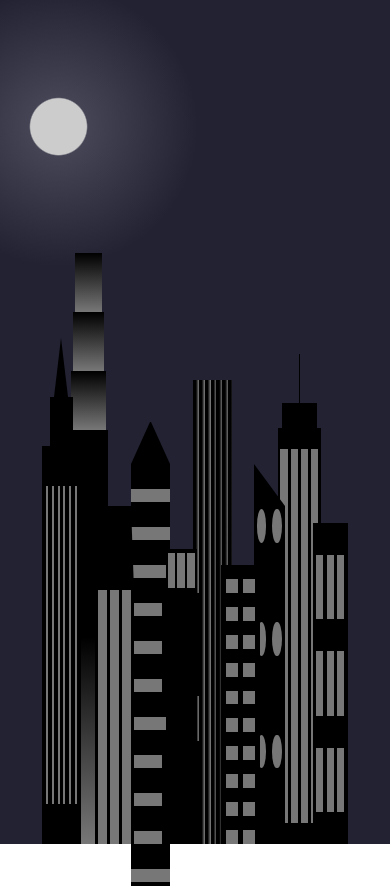
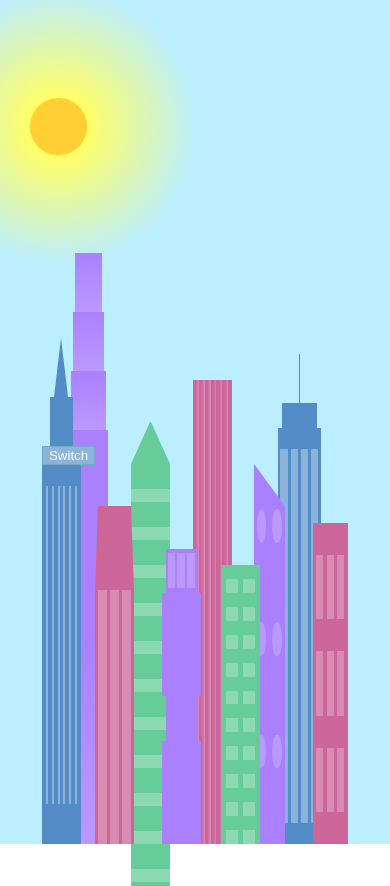
Before and after one commit to TugceVG/html-css, a plain HTML site: page city-skyline/index.html in a window 390 px wide. Drawn offline with Linux system fonts and the light colour scheme.

Commit message:
feat(city-skyline) : add theme feature

```diff
--- a/city-skyline/index.html
+++ b/city-skyline/index.html
@@ -43,7 +43,7 @@
         <div class="fb1 building-wrap">
             <div class="fb1a"></div>
             <div class="fb1b"></div>
-            <div class="fb1c"></div>
+            <div class="fb1c"><button id="switch" onclick="toggleTheme()">Switch</button></div>
         </div>
         <div class="fb2">
             <div class="fb2a"></div>
@@ -80,6 +80,7 @@
         <div></div>
         <div></div>
     </div>
+    <script src="script.js"></script>
 </body>
 
 </html>
--- /dev/null
+++ b/city-skyline/script.js
@@ -0,0 +1,21 @@
+// function to set a given theme/color-scheme
+function setTheme(themeName) {
+    localStorage.setItem('theme', themeName);
+    document.documentElement.className = themeName;
+}
+// function to toggle between light and dark theme
+function toggleTheme() {
+    if (localStorage.getItem('theme') === 'theme-dark') {
+        setTheme('theme-light');
+    } else {
+        setTheme('theme-dark');
+    }
+}
+// Immediately invoked function to set the theme on initial load
+(function () {
+    if (localStorage.getItem('theme') === 'theme-dark') {
+        setTheme('theme-dark');
+    } else {
+        setTheme('theme-light');
+    }
+})();
--- a/city-skyline/styles.css
+++ b/city-skyline/styles.css
@@ -1,4 +1,4 @@
-:root {
+/* :root {
     --building-color1: #aa80ff;
     --building-color2: #66cc99;
     --building-color3: #cc6699;
@@ -7,6 +7,42 @@
     --window-color2: #8cd9b3;
     --window-color3: #d98cb3;
     --window-color4: #8cb3d9;
+  } */
+
+  .theme-light {
+    --building-color1: #aa80ff;
+    --building-color2: #66cc99;
+    --building-color3: #cc6699;
+    --building-color4: #538cc6;
+    --window-color1: #bb99ff;
+    --window-color2: #8cd9b3;
+    --window-color3: #d98cb3;
+    --window-color4: #8cb3d9;
+    --bg-air:radial-gradient(closest-corner circle at 15% 15%,#ffcf33,#ffcf33 20%,#ffff66 21%,#bbeeff 100%);
+    --btn-color: #8cb3d9;
+    --btn-text-color: white;
+    --btn-border-color: rgb(119, 168, 200);
+  }
+
+  .theme-dark {
+    --building-color1: #000;
+    --building-color2: #000;
+    --building-color3: #000;
+    --building-color4: #000;
+    --window-color1: #777;
+    --window-color2: #777;
+    --window-color3: #777;
+    --window-color4: #777;
+    --bg-air:radial-gradient(closest-corner circle at 15% 15%,#ccc,#ccc 20%,#445 21%,#223 100%);
+    --btn-color: #777;
+    --btn-text-color: #000;
+    --btn-border-color: gray;
+  }
+
+  #switch {
+    background-color: var(--btn-color);
+    color: var(--btn-text-color);
+    border: 1px solid var(--btn-border-color);
   }
 
   * {
@@ -41,7 +77,7 @@
     justify-content: space-evenly;
   }
 
-  .sky {
+  /* .sky {
     background: radial-gradient(
         closest-corner circle at 15% 15%,
         #ffcf33,
@@ -49,6 +85,10 @@
         #ffff66 21%,
         #bbeeff 100%
       );
+  } */
+
+  .sky {
+    background: var(--bg-air);
   }
 
   /* BACKGROUND BUILDINGS - "bb" stands for "background building" */
@@ -297,7 +337,7 @@
       );
   }
 
-  @media (max-width: 1000px) {
+  /* @media (max-width: 1000px) {
     :root {
       --building-color1: #000;
       --building-color2: #000;
@@ -317,4 +357,4 @@
           #223 100%
         );
     }
-  }
+  } */
```
